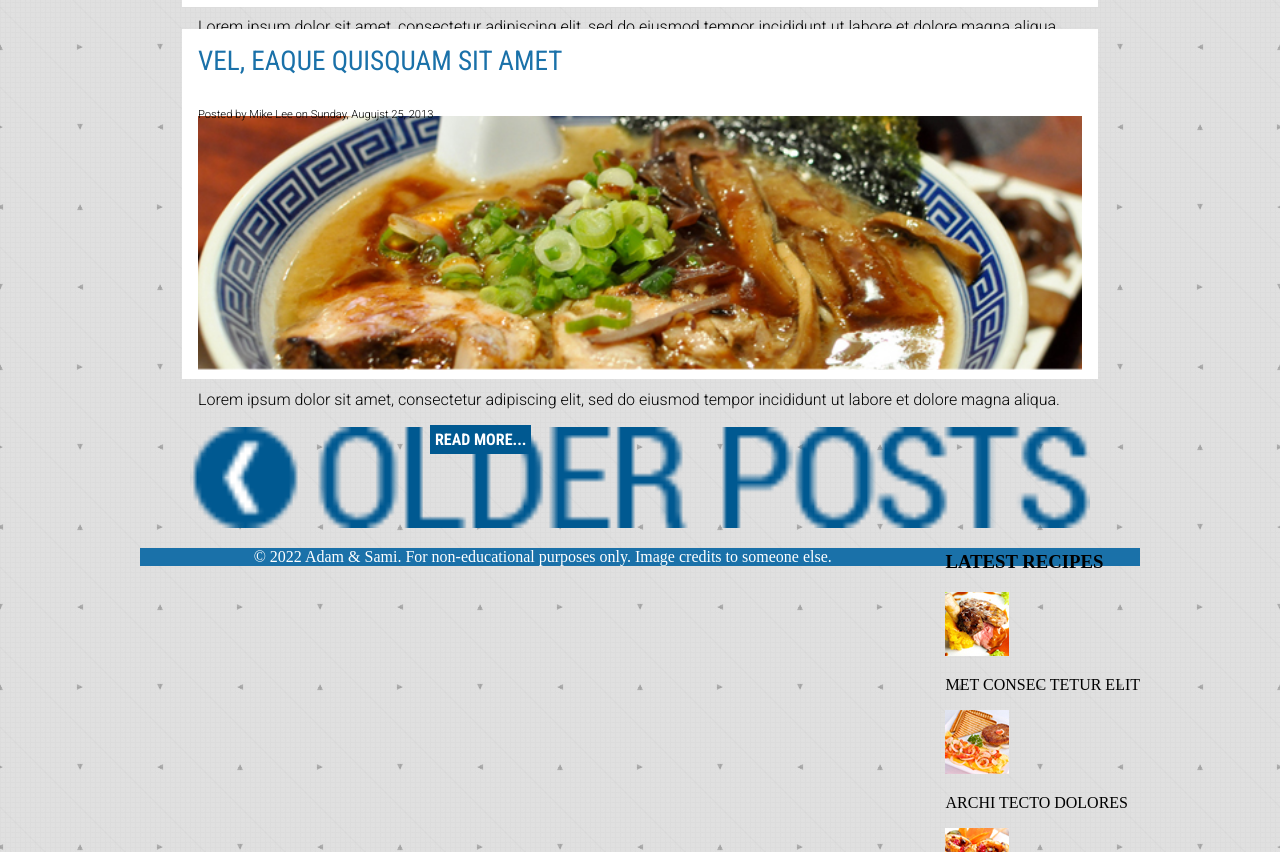
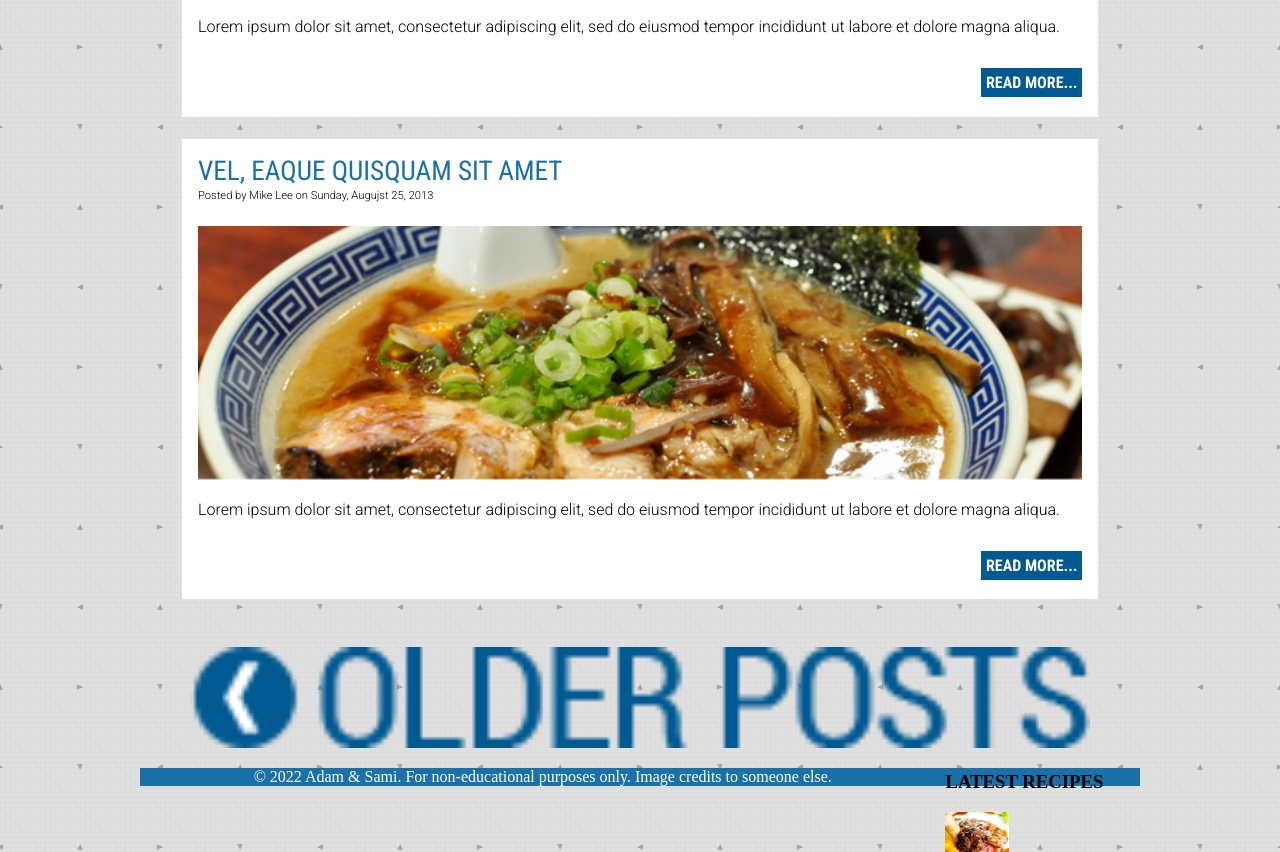
Before and after one commit to 1Sami1/FoodExplorer, a website: page dev/index.html in a window 1280 px wide. Shown: the part 913-1765 px from the top of the page. Drawn offline with nearby package versions, Linux system fonts and the light colour scheme; files that its build step writes are made by us from their sources.

Commit message:
Finished articles css

```diff
--- a/dev/scss/_articles.scss
+++ b/dev/scss/_articles.scss
@@ -56,3 +56,25 @@
     margin-top: 3rem;
     padding: 0;
 }
+
+@media (min-width: 670px) {
+    .articles{
+        height: 420px;
+        button{
+            left: 633px;
+        }
+        .credit{
+            top: 2.4rem;
+        }
+    }
+}
+@media (min-width: 1000px) {
+    .articles{
+        height: 460px;
+        button{
+            left: 799px;
+            top: 1rem;
+        }
+    }
+
+}
```
